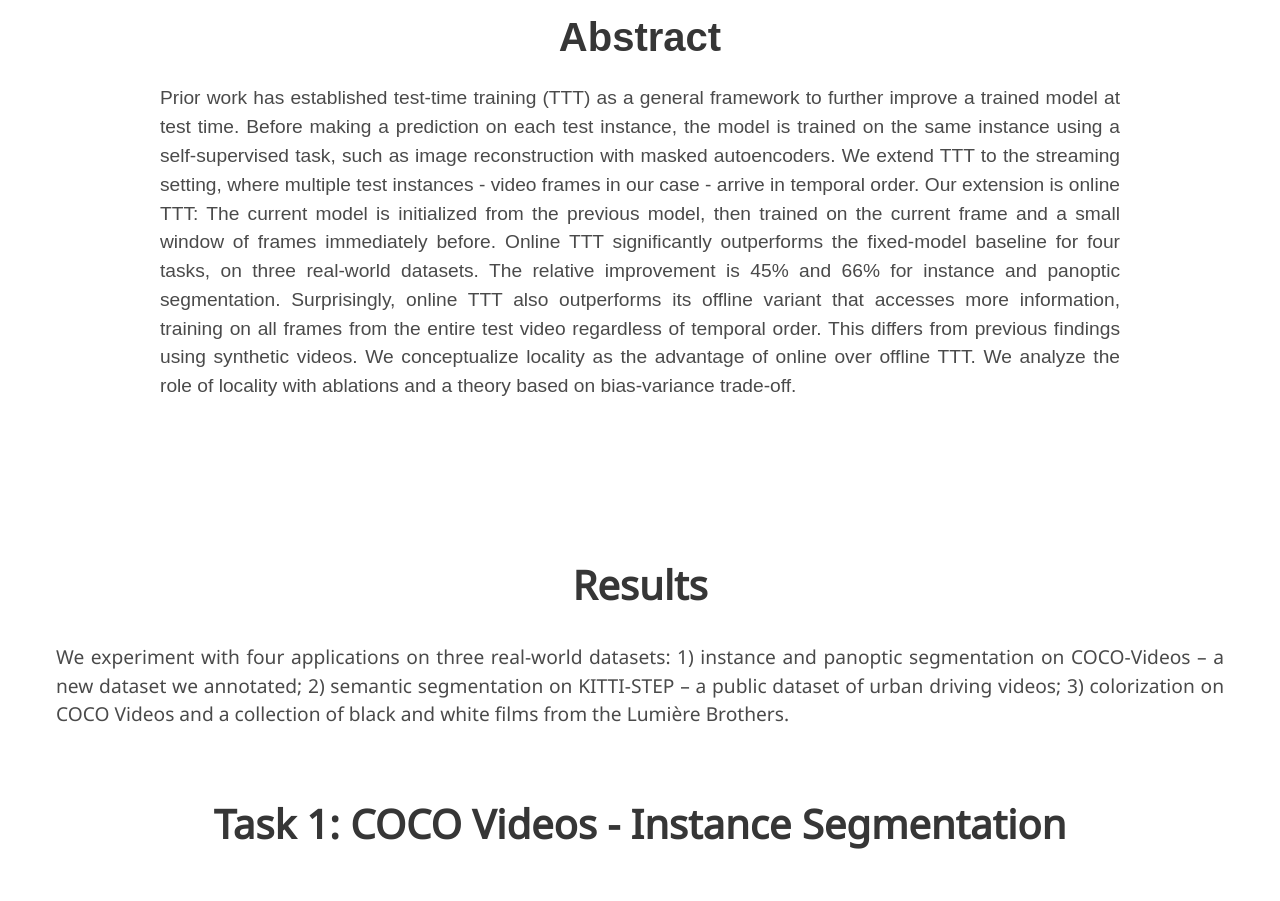
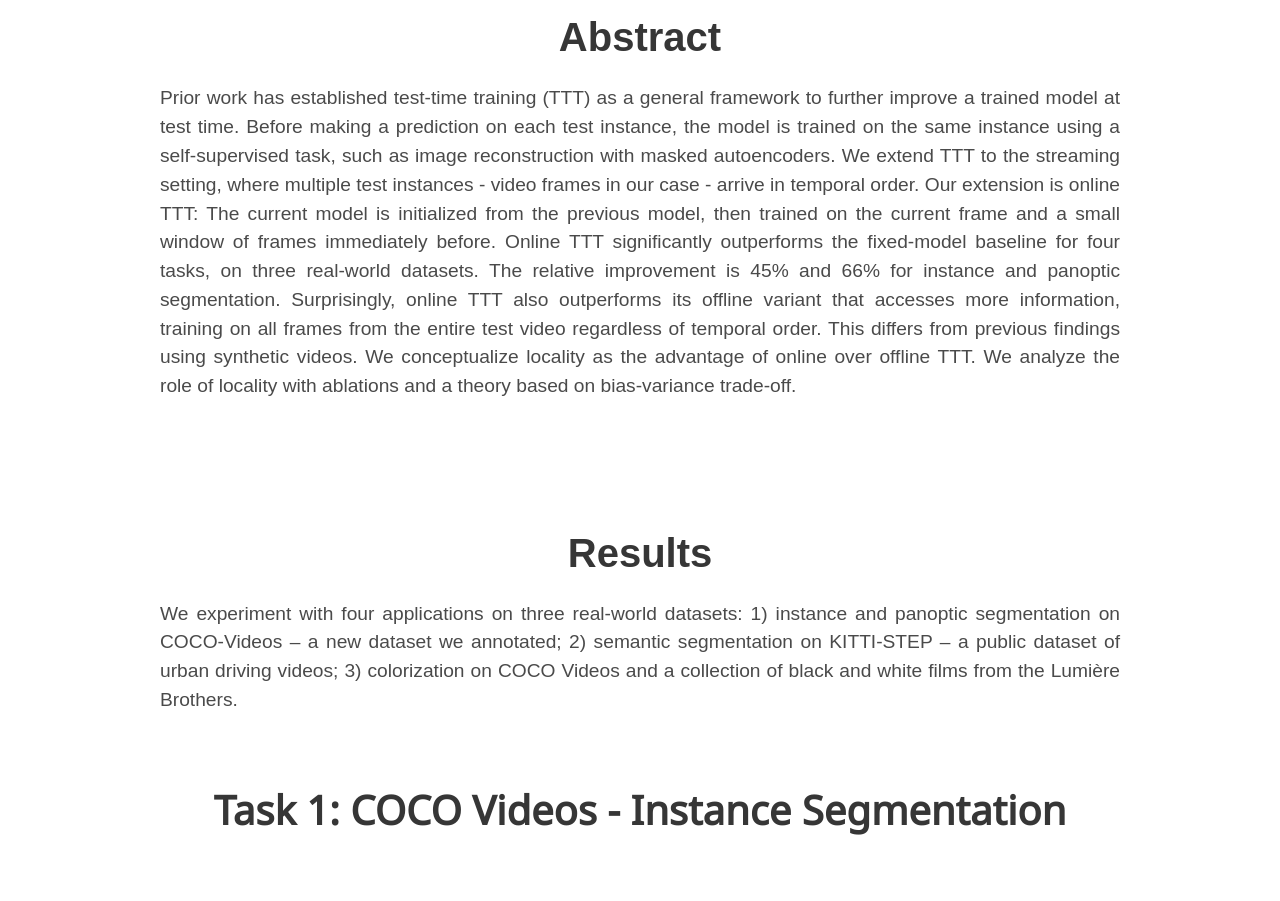
Before and after one commit to video-ttt/video-ttt.github.io, a plain HTML site: page index.html in a window 1280 px wide. Shown: the part 904-1805 px from the top of the page. Drawn offline with nearby package versions, Linux system fonts and the light colour scheme; some icons are missing; a web font is replaced by a local one.

Commit message:
Update format

```diff
--- a/index.html
+++ b/index.html
@@ -158,36 +158,35 @@
           </p>
           <br>
           <br>
+          <br>
         </div>
       </div>
     </div>
+
+    <div class="columns is-centered has-text-centered">
+      <div class="column">
+        <h2 class="title is-2">Results</h2>
+        <div class="content has-text-justified" style="font-size:120%;">
+          <p>
+            We experiment with four applications on three real-world datasets: 1) instance and panoptic
+            segmentation on COCO-Videos – a new dataset we annotated; 2) semantic segmentation on
+            KITTI-STEP – a public dataset of urban driving videos; 3) colorization on COCO Videos
+            and a collection of black and white films from the Lumière Brothers.
+          </p>
+          <!-- <br>
+          <br> -->
+        </div>
+      </div>
+    </div>
+
   </div>
-  <br>
+  <!-- <br> -->
   <br>
 </section>
 
 
 <section class="section">
   <div class="container is-fluid">
-    <div class="columns is-centered has-text-centered">
-      <h2 class="title is-2">Results</h2>
-    </div>
-    <br>
-    <div class="columns is-centered has-text-justified">
-      <div class="column">
-        <div class="content" style="font-size:120%;">
-          <p>
-            We experiment with four applications on three real-world datasets: 1) instance and panoptic
-            segmentation on COCO-Videos – a new dataset we annotated; 2) semantic segmentation on
-            KITTI-STEP – a public dataset of urban driving videos; 3) colorization on COCO Videos
-            and a collection of black and white films from the Lumière Brothers.
-          </p>
-        </div>
-      </div>
-    </div>
-    <br>
-    <br>
-
     <div class="columns is-centered has-text-centered">
       <div class="column">
         <h2 class="title is-2">Task 1: COCO Videos - Instance Segmentation</h2>
```
